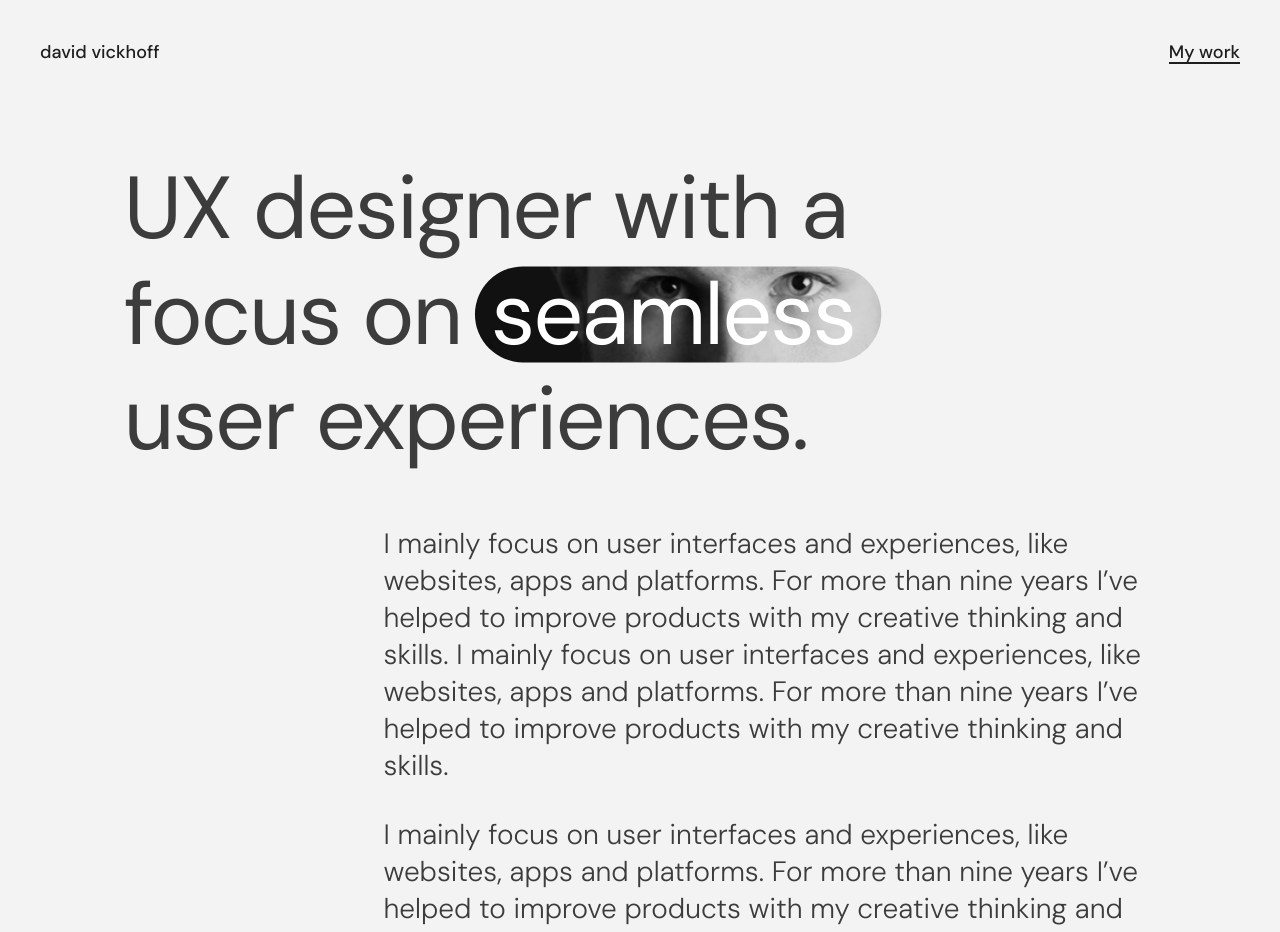
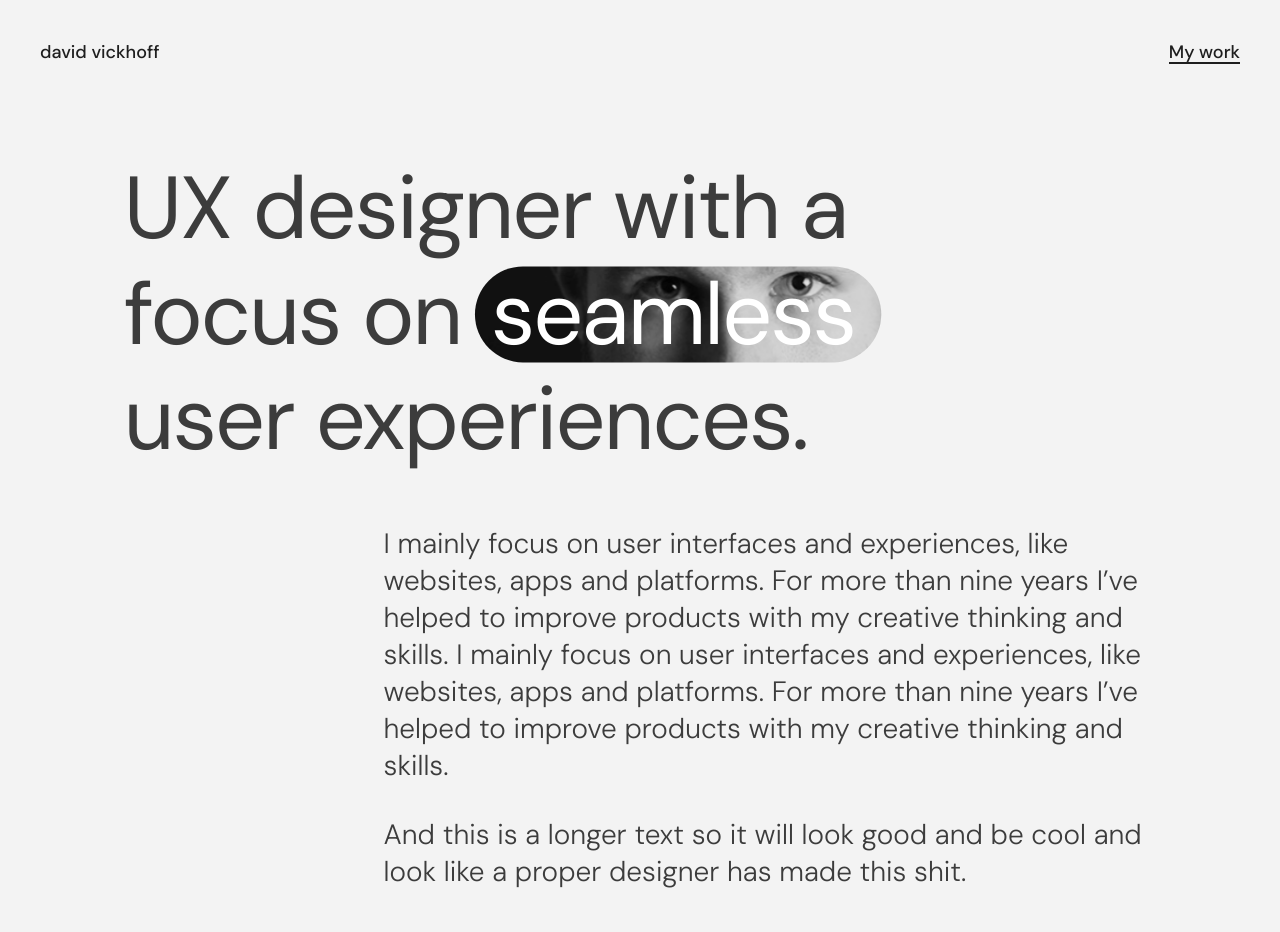
Before and after one commit to erikblomqvist/david-portfolio, a Next.js app: page / in a window 1280 px wide. Shown: the top 932 px of the page. Built offline with nearby package versions, Linux system fonts and the light colour scheme.

Commit message:
Update page.js

```diff
--- a/src/app/page.js
+++ b/src/app/page.js
@@ -53,7 +53,7 @@ const Home = () => (
             </h1>
             <div className={styles.preamble}>
                 <p>I mainly focus on user interfaces and experiences, like websites, apps and platforms. For more than nine years I’ve helped to improve products with my creative thinking and skills. I mainly focus on user interfaces and experiences, like websites, apps and platforms. For more than nine years I’ve helped to improve products with my creative thinking and skills.</p>
-                <p>I mainly focus on user interfaces and experiences, like websites, apps and platforms. For more than nine years I’ve helped to improve products with my creative thinking and skills.</p>
+                <p>And this is a longer text so it will look good and be cool and look like a proper designer has made this shit.</p>
             </div>
             <div className={styles['scroll-down']}>
                 <Image
```
